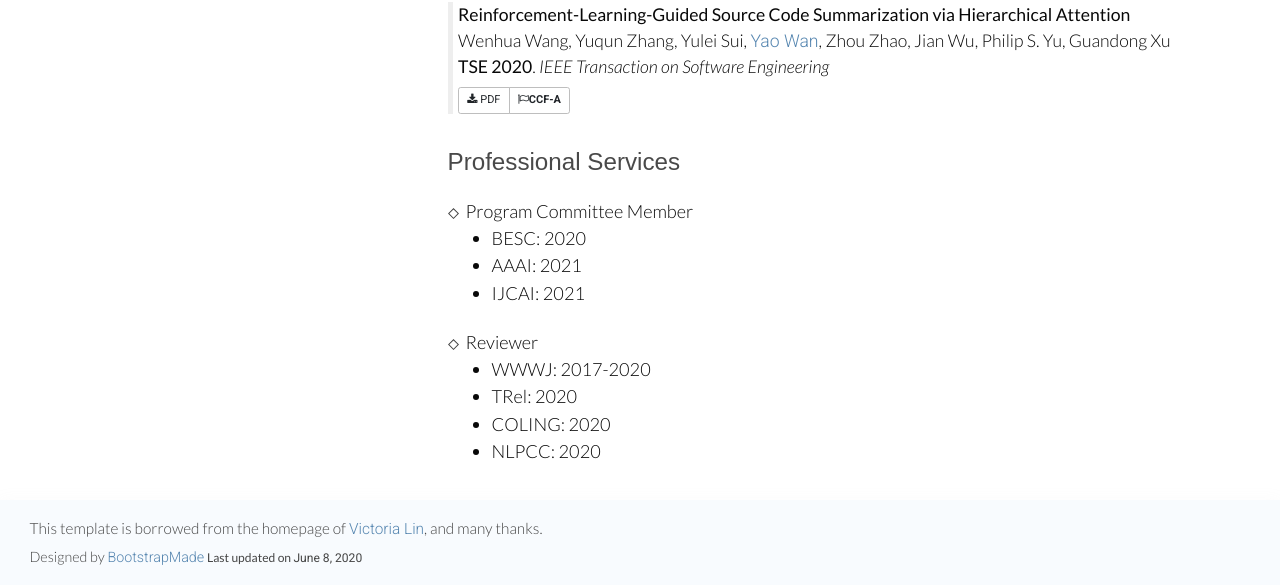
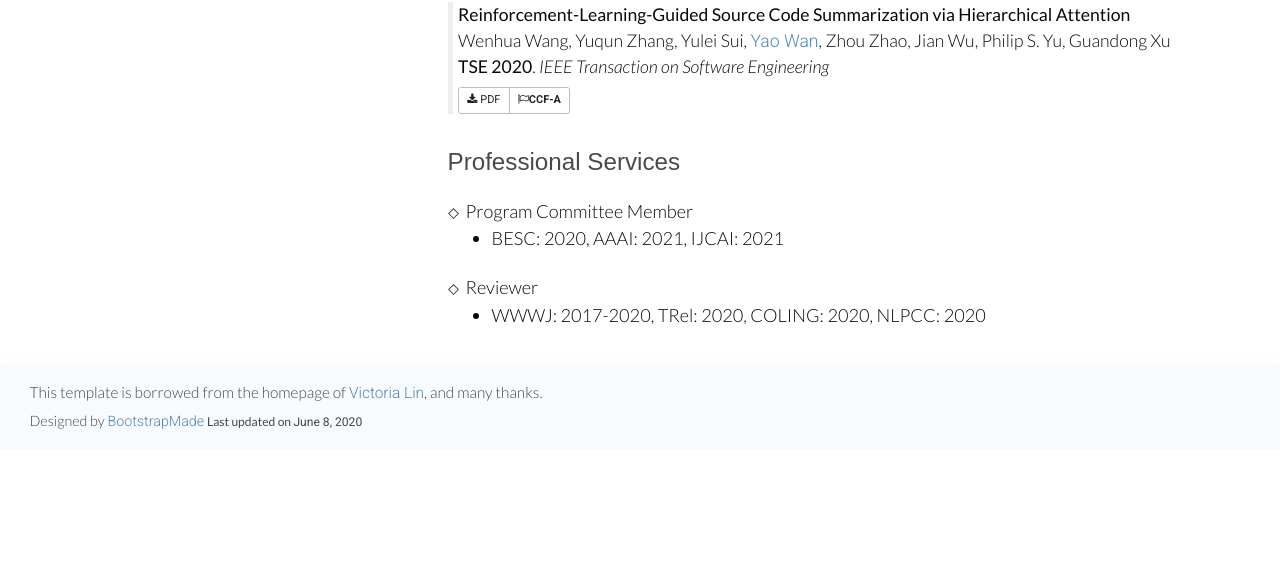
Before and after one commit to wanyao1992/wanyao1992.github.io, a plain HTML site: page index.html in a window 1280 px wide. Shown: the part 1626-2211 px from the top of the page. After the commit the page ends 2075 px from the top, so only its background shows below. Drawn offline with Linux system fonts and the light colour scheme; a web font is replaced by a local one.

Commit message:
Update index.html

```diff
--- a/index.html
+++ b/index.html
@@ -344,9 +344,9 @@
                      <div>
                          <div><img src="img/icons/diamond.svg" width="10">&nbsp;&nbsp;Program Committee Member
                            <ul>
-                             <li>BESC: 2020</li>
-                             <li>AAAI: 2021</li>
-                             <li>IJCAI: 2021</li>
+                             <li>BESC: 2020, AAAI: 2021, IJCAI: 2021</li>
+<!--                              <li>AAAI: 2021</li>
+                             <li>IJCAI: 2021</li> -->
                            </ul>
                              <!-- <table class="table table-condensed review-table">
                                  <thead class="review-table-header">
@@ -365,10 +365,10 @@
                          </div>
                          <div><img src="img/icons/diamond.svg" width="10">&nbsp;&nbsp;Reviewer
                             <ul>
-                              <li>WWWJ: 2017-2020</li>
-                              <li>TRel: 2020</li>
+                              <li>WWWJ: 2017-2020, TRel: 2020, COLING: 2020, NLPCC: 2020</li>
+<!--                               <li>TRel: 2020</li>
                               <li>COLING: 2020</li>
-                              <li>NLPCC: 2020</li>
+                              <li>NLPCC: 2020</li> -->
                             </ul>
                          </div>
                      </div>
```
